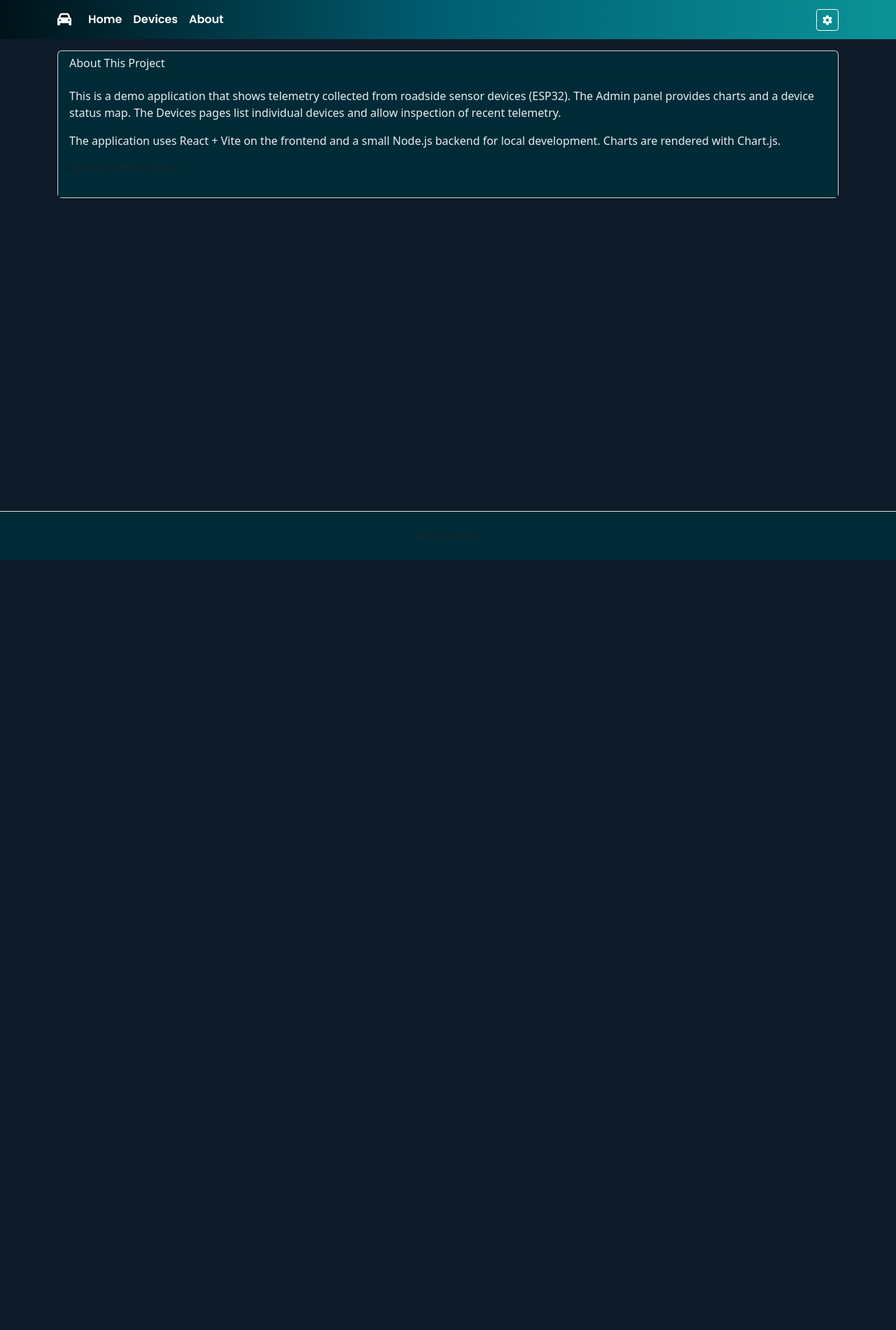
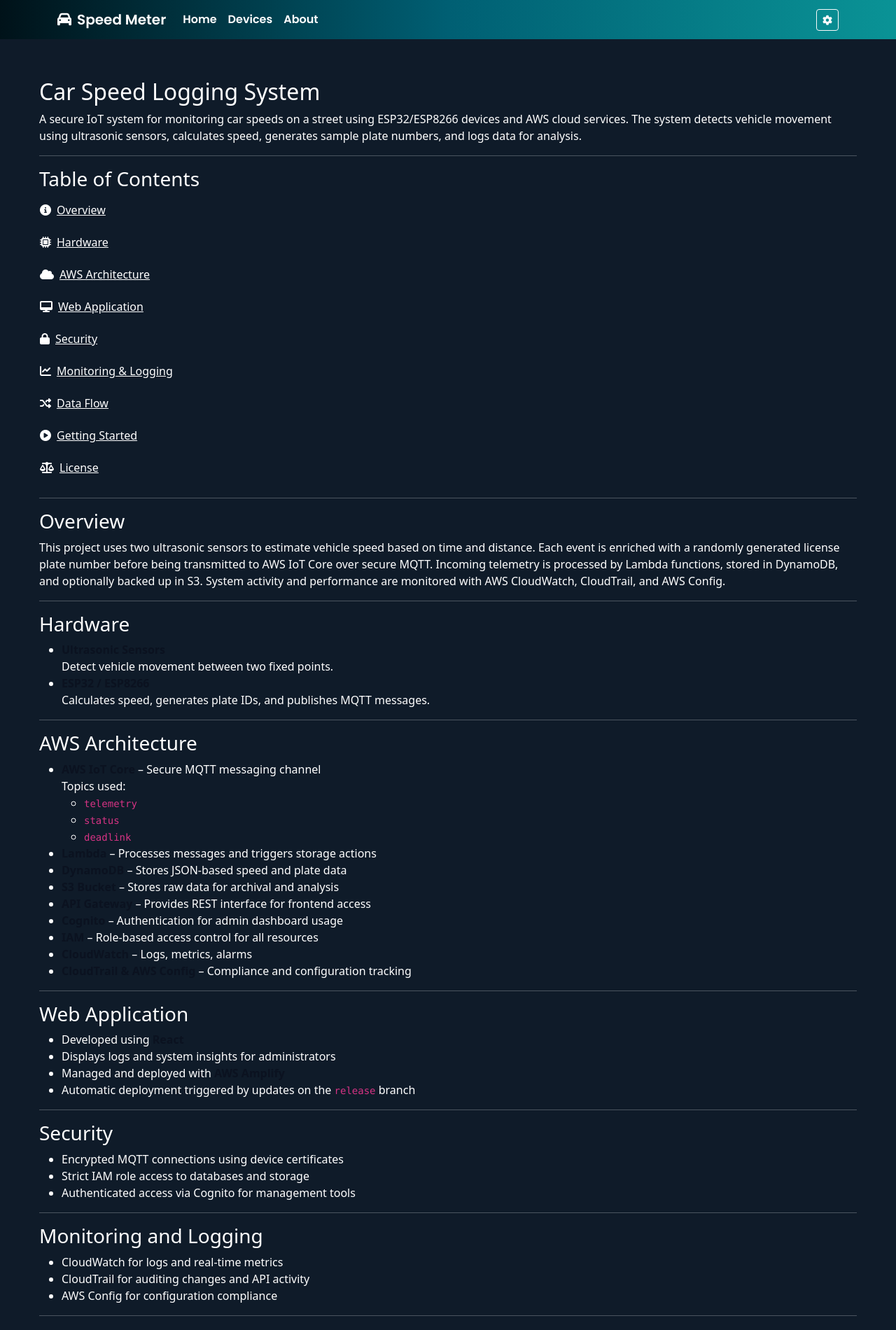
Before and after one commit to 6a6ak/Amplify_App_AWS, a React (Vite) app: page /about in a window 1280 px wide. Shown: the top 1900 px of the page at 70% size. Before the commit the page ends 800 px from the top, so only its background shows below. Built offline with nearby package versions, Linux system fonts and the light colour scheme; what aws-amplify would draw is missing.

Commit message:
feat: revamp AboutPage with detailed project information and improved navigation

```diff
--- a/src/components/AboutPage.tsx
+++ b/src/components/AboutPage.tsx
@@ -3,15 +3,15 @@ import { Link } from "react-router-dom";
 
 export default function AboutPage() {
   return (
-    <div className="d-flex flex-column min-vh-100 pt-5">
-      <header>
+    <div className="d-flex flex-column min-vh-100">
       <nav className="navbar navbar-expand-lg navbar-dark admin-gradient fixed-top">
         <div className="container">
           <Link
             className="navbar-brand fw-semibold d-flex align-items-center"
             to="/"
           >
-              <i className="fa fa-car" aria-hidden="true" />
+            <i className="fa fa-car me-2" aria-hidden="true" />
+            Speed Meter
           </Link>
           <button
             className="navbar-toggler"
@@ -52,43 +52,242 @@ export default function AboutPage() {
           </div>
         </div>
       </nav>
-      </header>
-
-      <main className="flex-grow-1" style={{ backgroundColor: "var(--bg)" }}>
-        <div className="container py-4">
-          <div className="card shadow-sm">
+      <main
+        className="flex-grow-1"
+        style={{ backgroundColor: "var(--bg)", paddingTop: 80 }}
+      >
         <div
-              className="card-header"
-              style={{ backgroundColor: "var(--card-bg)" }}
+          className="w-100 text-white"
+          style={{ maxWidth: 1200, margin: "0 auto", padding: "2rem 1rem" }}
         >
-              <h2 className="h6 mb-0">About This Project</h2>
-            </div>
-            <div className="card-body">
+          <h2>Car Speed Logging System</h2>
           <p>
-                This is a demo application that shows telemetry collected from
-                roadside sensor devices (ESP32). The Admin panel provides charts
-                and a device status map. The Devices pages list individual
-                devices and allow inspection of recent telemetry.
+            A secure IoT system for monitoring car speeds on a street using
+            ESP32/ESP8266 devices and AWS cloud services. The system detects
+            vehicle movement using ultrasonic sensors, calculates speed,
+            generates sample plate numbers, and logs data for analysis.
           </p>
+          <hr />
+          <h3>Table of Contents</h3>
+          <ul className="list-unstyled mb-4">
+            <li>
+              <a
+                className="btn btn-link text-white w-100 text-start mb-2 ps-0"
+                href="#overview"
+              >
+                <i className="fa fa-info-circle me-2" aria-hidden="true" />
+                Overview
+              </a>
+            </li>
+            <li>
+              <a
+                className="btn btn-link text-white w-100 text-start mb-2 ps-0"
+                href="#hardware"
+              >
+                <i className="fa fa-microchip me-2" aria-hidden="true" />
+                Hardware
+              </a>
+            </li>
+            <li>
+              <a
+                className="btn btn-link text-white w-100 text-start mb-2 ps-0"
+                href="#aws-architecture"
+              >
+                <i className="fa fa-cloud me-2" aria-hidden="true" />
+                AWS Architecture
+              </a>
+            </li>
+            <li>
+              <a
+                className="btn btn-link text-white w-100 text-start mb-2 ps-0"
+                href="#web-application"
+              >
+                <i className="fa fa-desktop me-2" aria-hidden="true" />
+                Web Application
+              </a>
+            </li>
+            <li>
+              <a
+                className="btn btn-link text-white w-100 text-start mb-2 ps-0"
+                href="#security"
+              >
+                <i className="fa fa-lock me-2" aria-hidden="true" />
+                Security
+              </a>
+            </li>
+            <li>
+              <a
+                className="btn btn-link text-white w-100 text-start mb-2 ps-0"
+                href="#monitoring-and-logging"
+              >
+                <i className="fa fa-chart-line me-2" aria-hidden="true" />
+                Monitoring &amp; Logging
+              </a>
+            </li>
+            <li>
+              <a
+                className="btn btn-link text-white w-100 text-start mb-2 ps-0"
+                href="#data-flow"
+              >
+                <i className="fa fa-random me-2" aria-hidden="true" />
+                Data Flow
+              </a>
+            </li>
+            <li>
+              <a
+                className="btn btn-link text-white w-100 text-start mb-2 ps-0"
+                href="#getting-started"
+              >
+                <i className="fa fa-play-circle me-2" aria-hidden="true" />
+                Getting Started
+              </a>
+            </li>
+            <li>
+              <a
+                className="btn btn-link text-white w-100 text-start ps-0"
+                href="#license"
+              >
+                <i className="fa fa-balance-scale me-2" aria-hidden="true" />
+                License
+              </a>
+            </li>
+          </ul>
+          <hr />
+          <h3 id="overview">Overview</h3>
           <p>
-                The application uses React + Vite on the frontend and a small
-                Node.js backend for local development. Charts are rendered with
-                Chart.js.
+            This project uses two ultrasonic sensors to estimate vehicle speed
+            based on time and distance. Each event is enriched with a randomly
+            generated license plate number before being transmitted to AWS IoT
+            Core over secure MQTT. Incoming telemetry is processed by Lambda
+            functions, stored in DynamoDB, and optionally backed up in S3.
+            System activity and performance are monitored with AWS CloudWatch,
+            CloudTrail, and AWS Config.
           </p>
-              <p className="text-muted small">Version: sample / demo</p>
-            </div>
-          </div>
+          <hr />
+          <h3 id="hardware">Hardware</h3>
+          <ul>
+            <li>
+              <strong>Ultrasonic Sensors</strong>
+              <br />
+              Detect vehicle movement between two fixed points.
+            </li>
+            <li>
+              <strong>ESP32 / ESP8266</strong>
+              <br />
+              Calculates speed, generates plate IDs, and publishes MQTT
+              messages.
+            </li>
+          </ul>
+          <hr />
+          <h3 id="aws-architecture">AWS Architecture</h3>
+          <ul>
+            <li>
+              <strong>AWS IoT Core</strong> – Secure MQTT messaging channel
+              <br />
+              Topics used:
+              <ul>
+                <li>
+                  <code>telemetry</code>
+                </li>
+                <li>
+                  <code>status</code>
+                </li>
+                <li>
+                  <code>deadlink</code>
+                </li>
+              </ul>
+            </li>
+            <li>
+              <strong>Lambda</strong> – Processes messages and triggers storage
+              actions
+            </li>
+            <li>
+              <strong>DynamoDB</strong> – Stores JSON-based speed and plate data
+            </li>
+            <li>
+              <strong>S3 Bucket</strong> – Stores raw data for archival and
+              analysis
+            </li>
+            <li>
+              <strong>API Gateway</strong> – Provides REST interface for
+              frontend access
+            </li>
+            <li>
+              <strong>Cognito</strong> – Authentication for admin dashboard
+              usage
+            </li>
+            <li>
+              <strong>IAM</strong> – Role-based access control for all resources
+            </li>
+            <li>
+              <strong>CloudWatch</strong> – Logs, metrics, alarms
+            </li>
+            <li>
+              <strong>CloudTrail & AWS Config</strong> – Compliance and
+              configuration tracking
+            </li>
+          </ul>
+          <hr />
+          <h3 id="web-application">Web Application</h3>
+          <ul>
+            <li>
+              Developed using <strong>React</strong>
+            </li>
+            <li>Displays logs and system insights for administrators</li>
+            <li>
+              Managed and deployed with <strong>AWS Amplify</strong>
+            </li>
+            <li>
+              Automatic deployment triggered by updates on the{" "}
+              <code>release</code> branch
+            </li>
+          </ul>
+          <hr />
+          <h3 id="security">Security</h3>
+          <ul>
+            <li>Encrypted MQTT connections using device certificates</li>
+            <li>Strict IAM role access to databases and storage</li>
+            <li>Authenticated access via Cognito for management tools</li>
+          </ul>
+          <hr />
+          <h3 id="monitoring-and-logging">Monitoring and Logging</h3>
+          <ul>
+            <li>CloudWatch for logs and real-time metrics</li>
+            <li>CloudTrail for auditing changes and API activity</li>
+            <li>AWS Config for configuration compliance</li>
+          </ul>
+          <hr />
+          <h3 id="data-flow">Data Flow</h3>
+          <ol>
+            <li>Sensor detects a vehicle and calculates speed</li>
+            <li>Telemetry is sent over MQTT to AWS IoT Core</li>
+            <li>IoT Core triggers Lambda for processing</li>
+            <li>Data stored in DynamoDB and backed up in S3</li>
+            <li>Admin UI retrieves data via API Gateway</li>
+            <li>Cognito validates access permissions</li>
+          </ol>
+          <hr />
+          <h3 id="getting-started">Getting Started</h3>
+          <ol>
+            <li>Clone the repository</li>
+            <li>Create AWS IoT Core resources and download certificates</li>
+            <li>
+              Set up DynamoDB, Lambda, S3, API Gateway, Cognito, and CloudWatch
+            </li>
+            <li>Flash ESP firmware code to ESP32/ESP8266 boards</li>
+            <li>Configure WiFi and MQTT certificates on the devices</li>
+            <li>Deploy the web interface with Amplify connected to GitHub</li>
+          </ol>
+          <hr />
+          <h3 id="license">License</h3>
+          <p>MIT License. See repository for details.</p>
         </div>
       </main>
-
-      <section
-        className="py-4 border-top mt-auto"
-        style={{ backgroundColor: "var(--card-bg)" }}
-      >
+      <footer className="py-4 border-top mt-auto bg-dark">
         <div className="container text-center small text-muted">
-          About section
+          &copy; {new Date().getFullYear()} Speed Meter Project
         </div>
-      </section>
+      </footer>
     </div>
   );
 }
```
Lines whose indentation alone changed are shown as unchanged.
